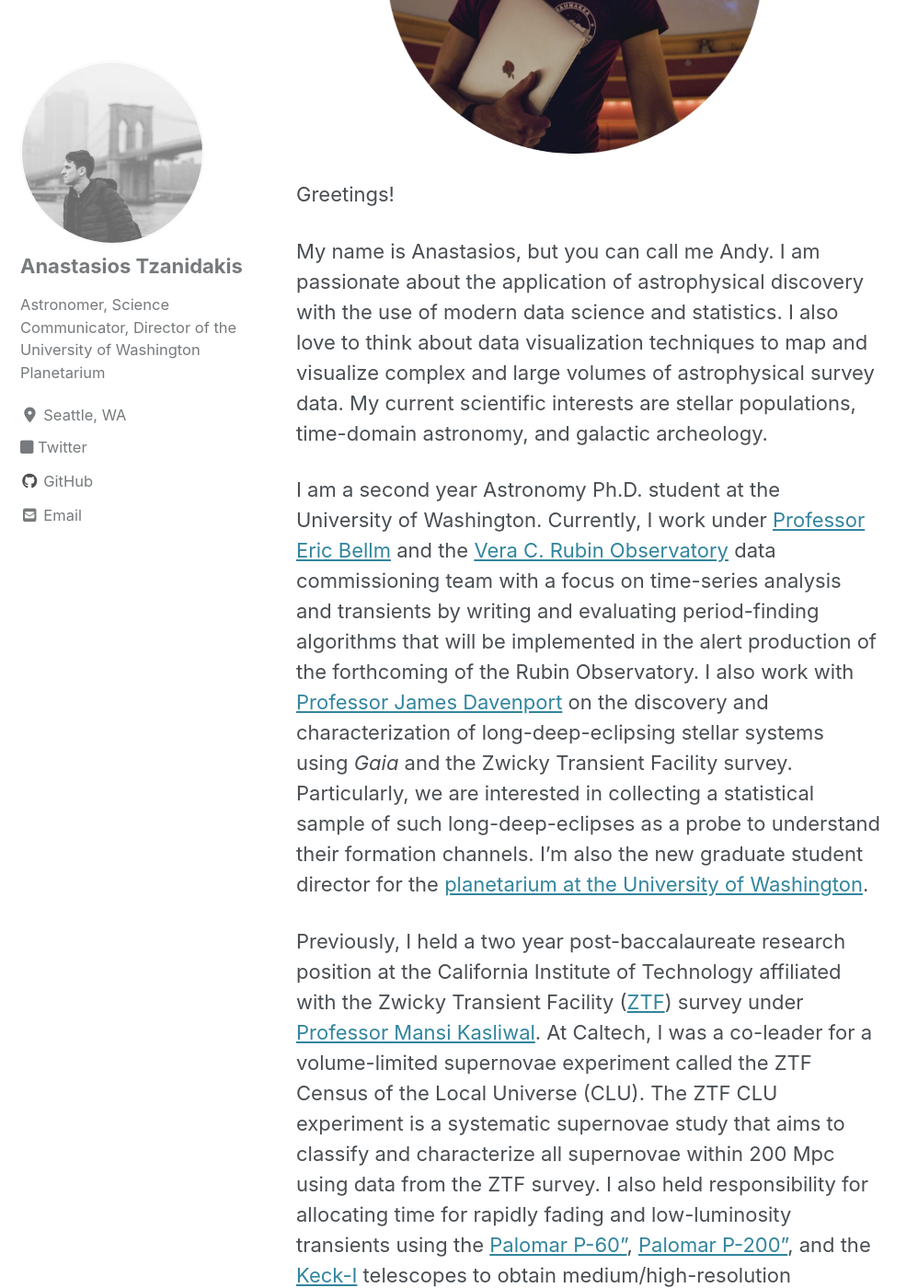
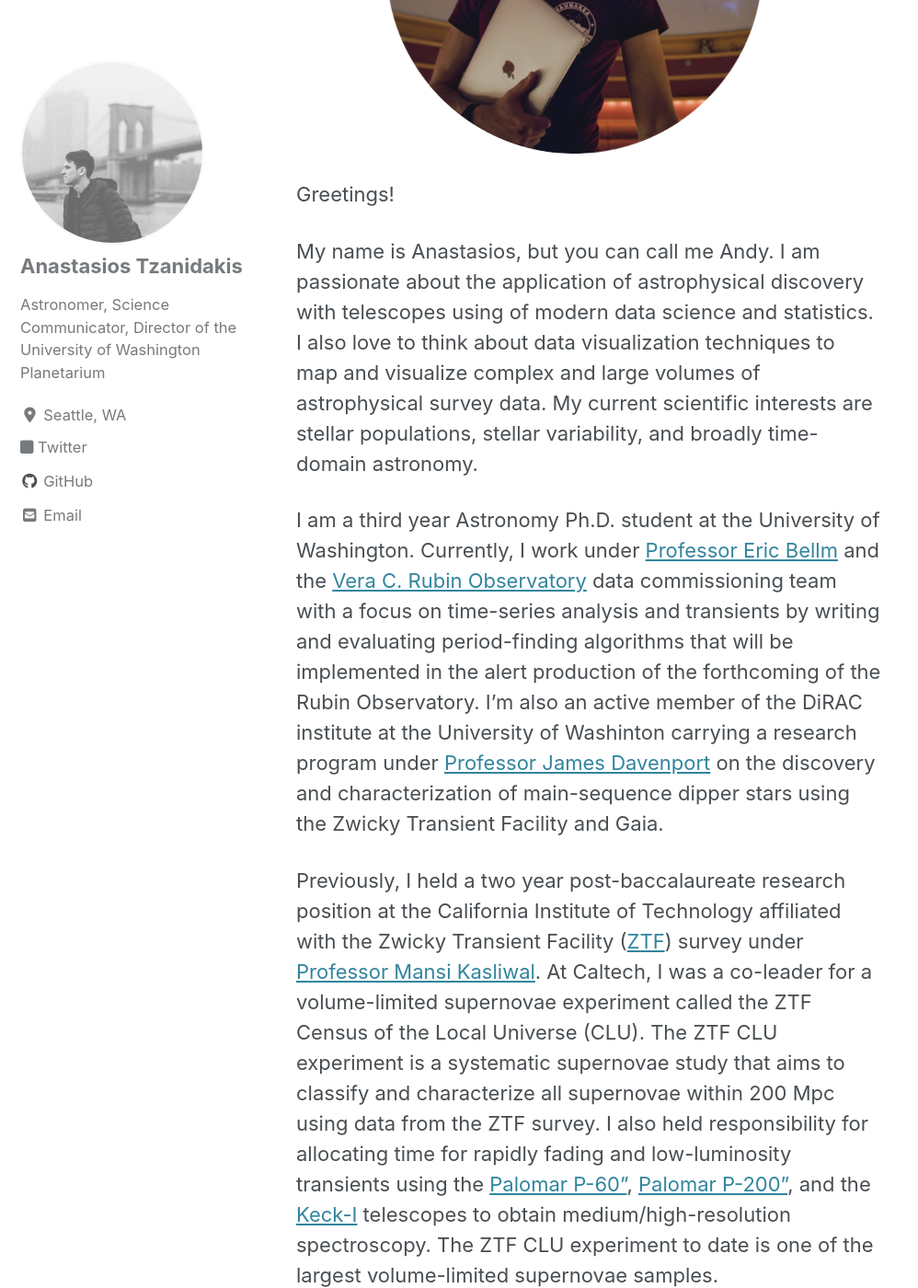
Before and after one commit to AndyTza/andytza.github.io, a Jekyll site: the page built from _pages/about.md, in a window 1280 px wide and 1400 px high, scrolled down 404 px. Shown: the whole window at 92% size, without its empty margins (0-998 px from the left). Built offline with Jekyll 4.4.1, drawn with Linux system fonts in a browser that asks for light colours; cached includes are drawn as plain includes; nearby versions of some CDN libraries.

Commit message:
updated page

```diff
--- a/_pages/about.md
+++ b/_pages/about.md
@@ -17,9 +17,9 @@
 
 Greetings!
 
-My name is Anastasios, but you can call me Andy. I am passionate about the application of astrophysical discovery with the use of modern data science and statistics. I also love to think about data visualization techniques to map and visualize complex and large volumes of astrophysical survey data. My current scientific interests are stellar populations, time-domain astronomy, and galactic archeology.
+My name is Anastasios, but you can call me Andy. I am passionate about the application of astrophysical discovery with telescopes using of modern data science and statistics. I also love to think about data visualization techniques to map and visualize complex and large volumes of astrophysical survey data. My current scientific interests are stellar populations, stellar variability, and broadly time-domain astronomy.
 
-I am a second year Astronomy Ph.D. student at the University of Washington. Currently, I work under [Professor Eric Bellm](https://faculty.washington.edu/ecbellm/) and the [Vera C. Rubin Observatory](https://www.lsst.org/) data commissioning team with a focus on time-series analysis and transients by writing and evaluating period-finding algorithms that will be implemented in the alert production of the forthcoming of the Rubin Observatory. I also work with [Professor James Davenport](https://jradavenport.github.io/) on the discovery and characterization of long-deep-eclipsing stellar systems using *Gaia* and the Zwicky Transient Facility survey. Particularly, we are interested in collecting a statistical sample of such long-deep-eclipses as a probe to understand their formation channels. I'm also the new graduate student director for the [planetarium at the University of Washington](https://astro.washington.edu/uw-planetarium).
+I am a third year Astronomy Ph.D. student at the University of Washington. Currently, I work under [Professor Eric Bellm](https://faculty.washington.edu/ecbellm/) and the [Vera C. Rubin Observatory](https://www.lsst.org/) data commissioning team with a focus on time-series analysis and transients by writing and evaluating period-finding algorithms that will be implemented in the alert production of the forthcoming of the Rubin Observatory. I'm also an active member of the DiRAC institute at the University of Washinton carrying a research program under [Professor James Davenport](https://jradavenport.github.io/) on the discovery and characterization of main-sequence dipper stars using the Zwicky Transient Facility and Gaia.
 
 Previously, I held a two year post-baccalaureate research position at the California Institute of Technology affiliated with the Zwicky Transient Facility ([ZTF](https://www.ztf.caltech.edu/)) survey under [Professor Mansi Kasliwal](https://sites.astro.caltech.edu/~mansi/). At Caltech, I was a co-leader for a volume-limited supernovae experiment called the ZTF Census of the Local Universe (CLU).  The ZTF CLU experiment is a systematic supernovae study that aims to classify and characterize all supernovae within 200 Mpc using data from the ZTF survey. I also held responsibility for allocating time for rapidly fading and low-luminosity transients using the  [Palomar P-60"](https://sites.astro.caltech.edu/palomar/observer/P60observers.html), [Palomar P-200"](https://sites.astro.caltech.edu/palomar/about/telescopes/hale.html), and the [Keck-I](https://keckobservatory.org/about/telescopes-instrumentation/) telescopes to obtain medium/high-resolution spectroscopy. The ZTF CLU experiment to date is one of the largest volume-limited supernovae samples.
 
```
